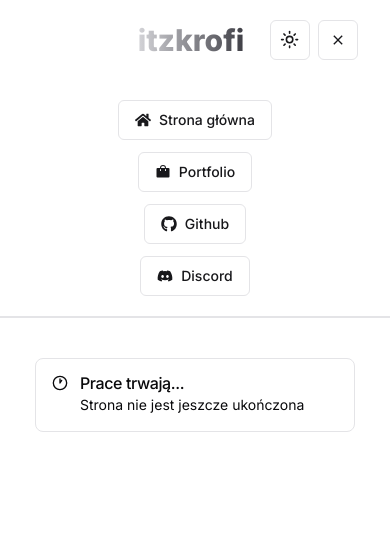
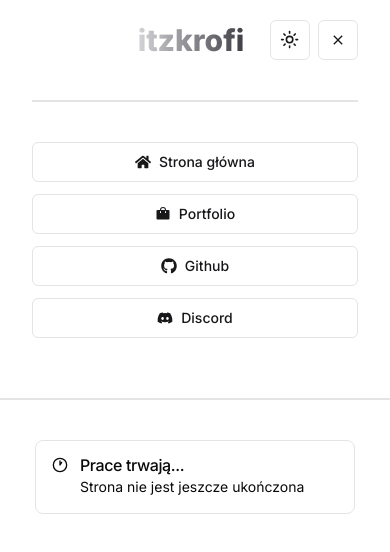
Before and after one commit to kruszeleq/kruszeleq.github.io, a Next.js app: page / in a window 390 px wide. Both pictures are taken after a click on the button 338 px from the left and 40 px from the top of the page. Shown: the top 552 px of the page. Built offline with nearby package versions, Linux system fonts and the light colour scheme.

Commit message:
Navbar: Changed Button Size

```diff
--- a/package.json
+++ b/package.json
@@ -22,6 +22,7 @@
     "react": "^18",
     "react-dom": "^18",
     "react-icons": "^5.0.1",
+    "sonner": "^1.4.0",
     "tailwind-merge": "^2.2.1",
     "tailwindcss-animate": "^1.0.7"
   },
--- a/src/components/HomePage/Navbar.tsx
+++ b/src/components/HomePage/Navbar.tsx
@@ -21,9 +21,11 @@ const Navbar = () => {
               <FaHome className="w-4 h-4" />
             </a>
           </Button>
-          <Button variant="outline">
-            <PiBagFill className="mr-2 w-4 h-4" />
-            Portfolio
+          <Button variant="outline" asChild>
+            <a href="/">
+              <PiBagFill className="mr-2 w-4 h-4" />
+              Portfolio
+            </a>
           </Button>
         </div>
         <div className="mx-auto">
@@ -55,25 +57,27 @@ const Navbar = () => {
           </Button>
         </div>
         {isOpen && (
-          <div className="flex basis-full flex-col items-center mt-10 space-y-3">
-            <Button variant="outline" asChild>
+          <div className="flex basis-full flex-col items-center mt-10 space-y-3 border-t-2 py-10">
+            <Button variant="outline" asChild className="w-full">
               <a href="/">
                 <FaHome className="w-4 h-4 mr-2" />
                 Strona główna
               </a>
             </Button>
-            <Button variant="outline">
-              <PiBagFill className="mr-2 w-4 h-4" />
-              Portfolio
+            <Button variant="outline" asChild className="w-full">
+              <a href="/">
+                <PiBagFill className="mr-2 w-4 h-4" />
+                Portfolio
+              </a>
             </Button>
-            <Button variant="outline" asChild>
+            <Button variant="outline" asChild className="w-full">
               <a href="https://github.com/kruszeleq">
                 <FaGithub className="h-4 w-4 mr-2" />
                 Github
               </a>
             </Button>
-            <Button variant="outline" asChild>
-              <a href="#">
+            <Button variant="outline" asChild className="w-full">
+              <a href="/">
                 <FaDiscord className="h-4 w-4 mr-2" />
                 Discord
               </a>
```
Also changed, not shown: 1 other file (tests, documents, lock files or other folders).
